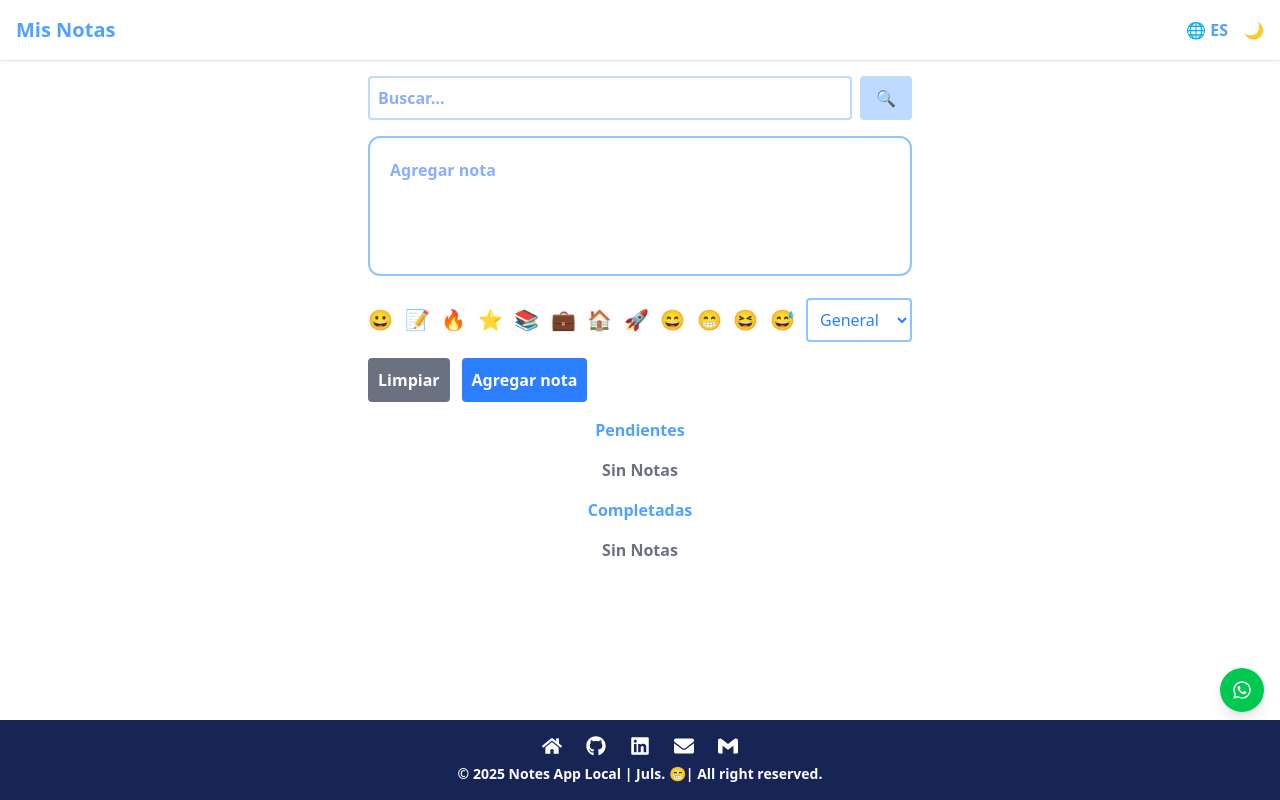
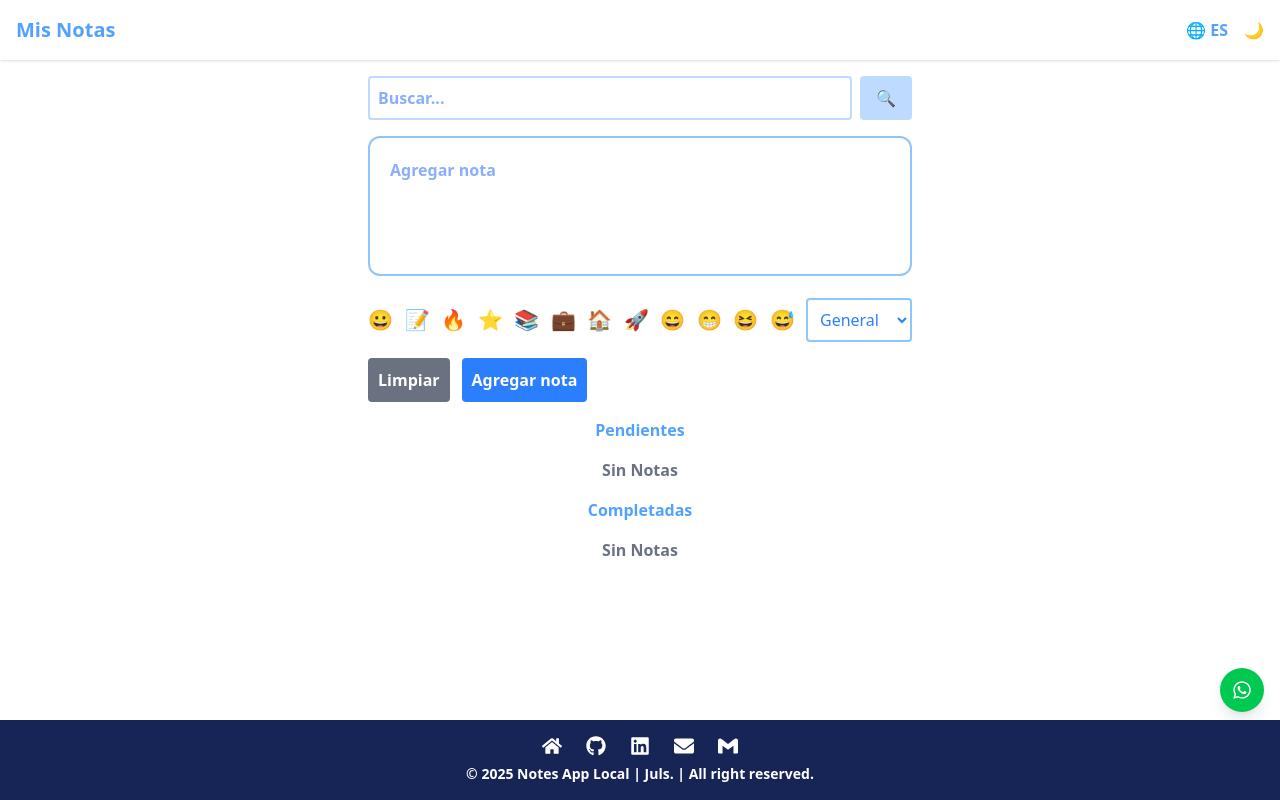
Before and after one commit to JCesar206/localNotes, a React (Vite) app: page / in a window 1280 px wide. Built offline with nearby package versions, Linux system fonts and the light colour scheme.

Commit message:
Se actualizan paquetes json y archivo Footer

```diff
--- a/src/components/Footer.jsx
+++ b/src/components/Footer.jsx
@@ -12,7 +12,7 @@ export default function Footer() {
 				<a href="mailto:jcesary06@gmail.com" title="Gmail"><SiGmail className="text-white hover:text-orange-500" size={20}/></a>
 			</div>
 
-			<p className="text-sm text-center text-white font-semibold hover:text-orange-500">&copy; {new Date().getFullYear()} Notes App Local | Juls. 😁| All right reserved.
+			<p className="text-sm text-center text-white font-semibold hover:text-orange-500">&copy; {new Date().getFullYear()} Notes App Local | Juls. | All right reserved.
 			</p>
 		</footer>
 	);
```
